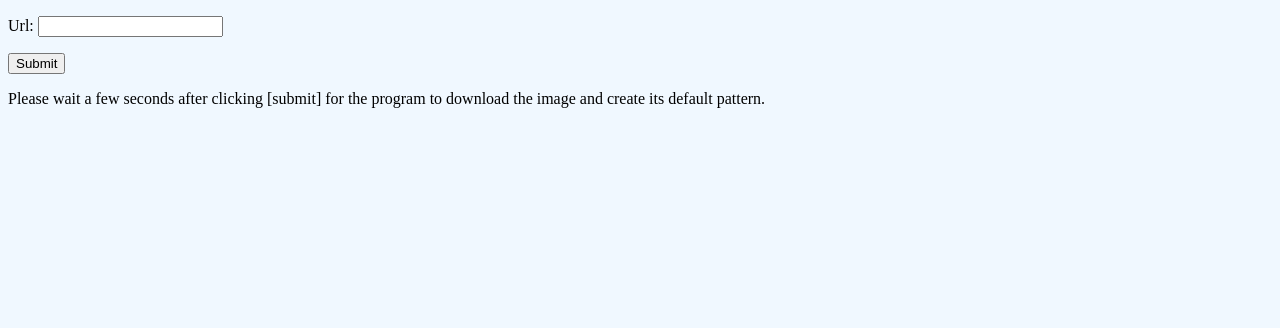
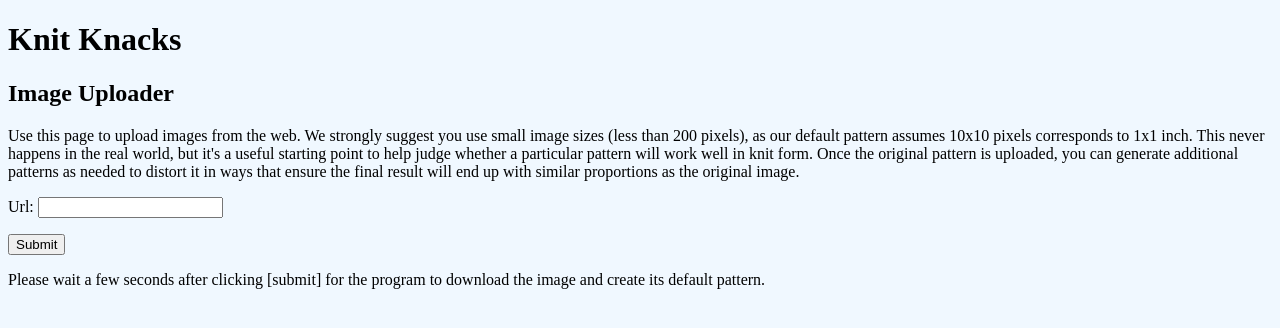
Before and after one commit to amdudda/Capstone_Final_Project, a Django app: template PatternGenerator/templates/PatternGenerator/UploadImage.html in a window 1280 px wide. Shown: the top 328 px of the page. Run offline with Django 3.2, Linux system fonts and the light colour scheme; the template is opened without the code that fills it: values that come from a table or form of the project are taken from there, others are empty.

Commit message:
Add user info to ImageUploader page, plus more error debugging.

```diff
--- a/PatternGenerator/templates/PatternGenerator/UploadImage.html
+++ b/PatternGenerator/templates/PatternGenerator/UploadImage.html
@@ -7,8 +7,10 @@
     <link rel="stylesheet" type="text/css" href="{% static 'style/style.css' %}" />
 </head>
 <body>
-
-{# for debugging, just send the user back to the main page. #}
+<h1>Knit Knacks</h1>
+<h2>Image Uploader</h2>
+<p>Use this page to upload images from the web.  We strongly suggest you use small image sizes (less than 200 pixels), as our default pattern assumes 10x10 pixels corresponds to 1x1 inch.  This never happens in the real world, but it's a useful starting point to help judge whether a particular pattern will work well in knit form.  Once the original pattern is uploaded, you can generate additional patterns as needed to distort it in ways that ensure the final result will end up with similar proportions as the original image. </p>
+{# Just a web form for uploading images from a URL. #}
 <form action="{% url 'uploadimage' %}" method='POST'>{% csrf_token %}
     {{ form.as_p }}
     <input type='submit' value='Submit' />
--- a/PatternGenerator/templates/PatternGenerator/index.html
+++ b/PatternGenerator/templates/PatternGenerator/index.html
@@ -3,7 +3,7 @@
 {% load static %}
 <head>
     <meta charset="UTF-8">
-    <title>Knit Knacks Knitting Patters</title>
+    <title>Knit Knacks Knitting Patterns</title>
     <link rel="stylesheet" type="text/css" href="{% static 'style/style.css' %}" />
 </head>
 <body>
```
Also changed, not shown: PatternGenerator/views.py (+10 -5 lines).
